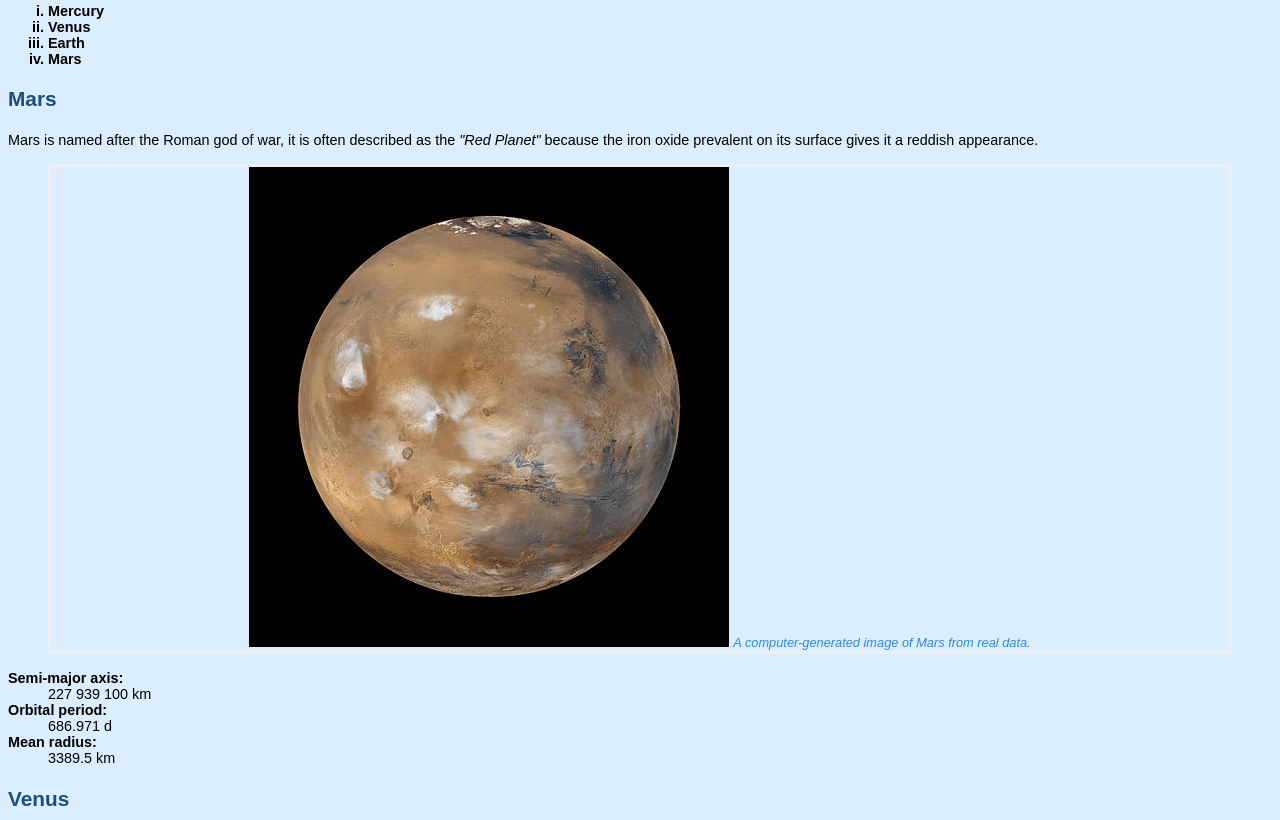
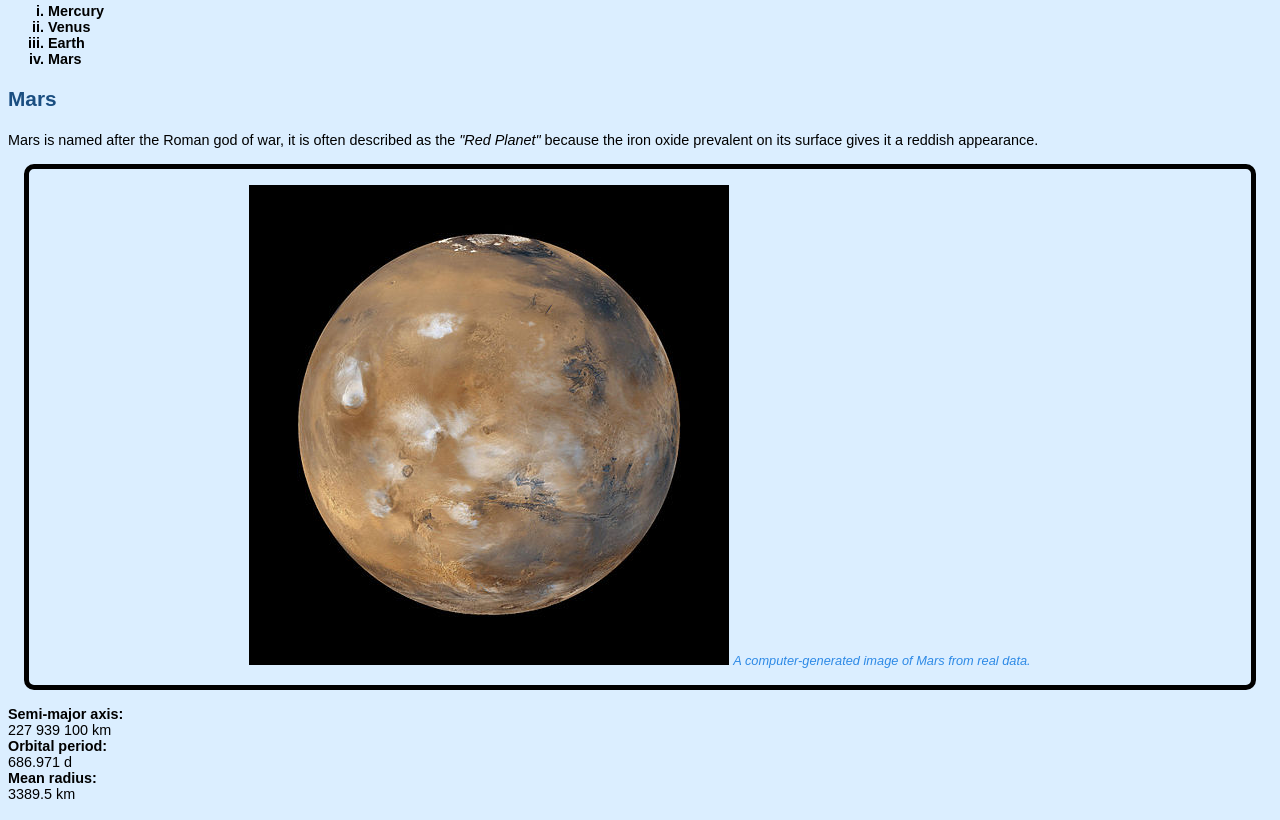
Before and after one commit to sashatran95/dsn1674-assignment-4, a plain HTML site: page index.html in a window 1280 px wide. Shown: the part 486-1306 px from the top of the page. Drawn offline with Linux system fonts and the light colour scheme; a web font is replaced by a local one.

Commit message:
dd still not budging...

```diff
--- a/css/main.css
+++ b/css/main.css
@@ -101,9 +101,11 @@ dt {
 	font-family: arial;
 	font-size: 0.9rem;
 	font-weight: bold;
+	margin: 0;
 }
 dd {
-	padding: 0;
+	padding: 0rem;
+	margin: 0;
 }
 
 li {
@@ -111,8 +113,13 @@ li {
 }
 
 figure {
-	border: 3px solid #eee;
+/*	border: 3px solid #eee;*/
 	text-align: center;
+	border: 5px;
+	border-style: solid;
+	border-radius: 10px;
+	padding: 1em;
+	margin: 1em;
 
 }
 
```
